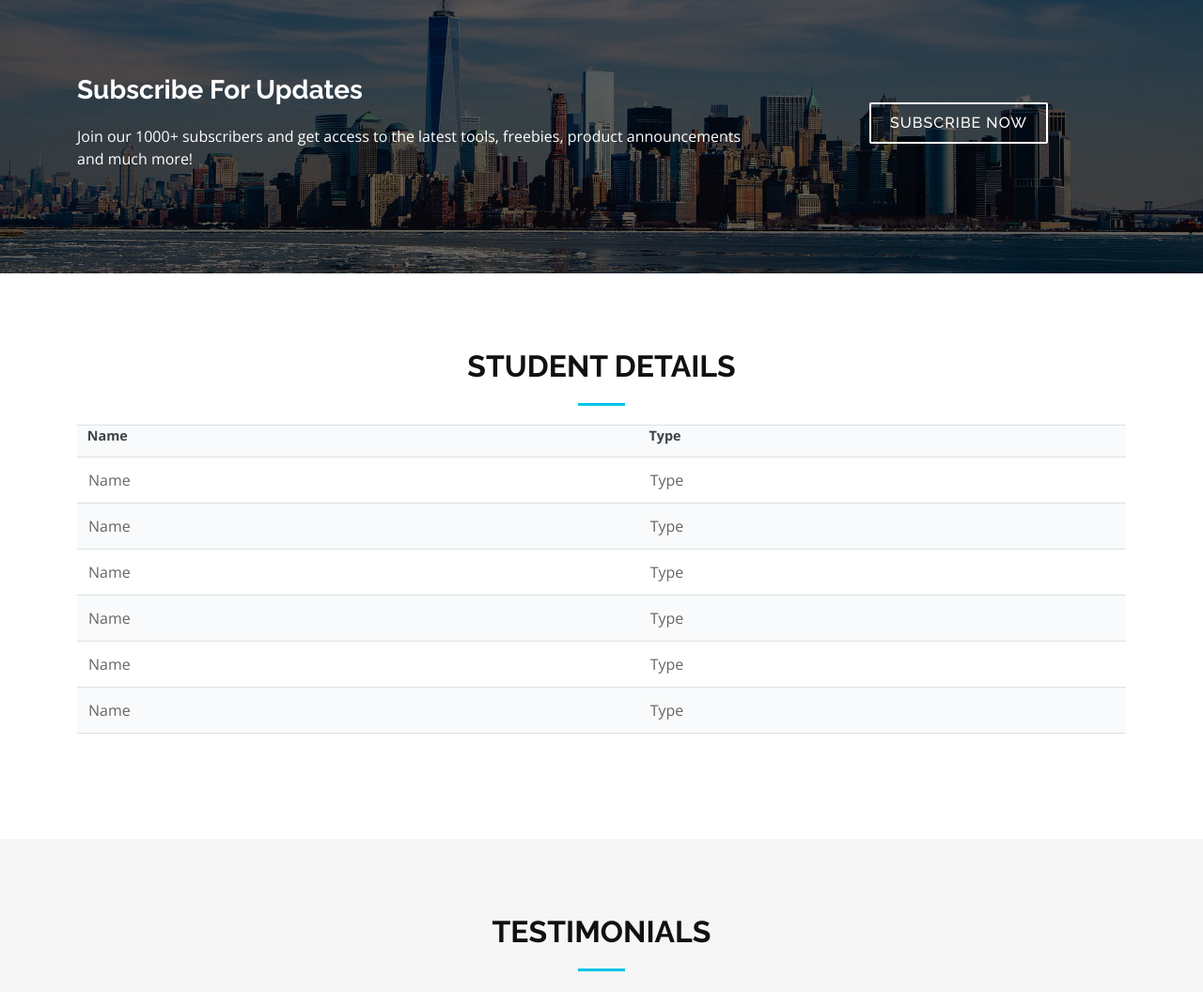
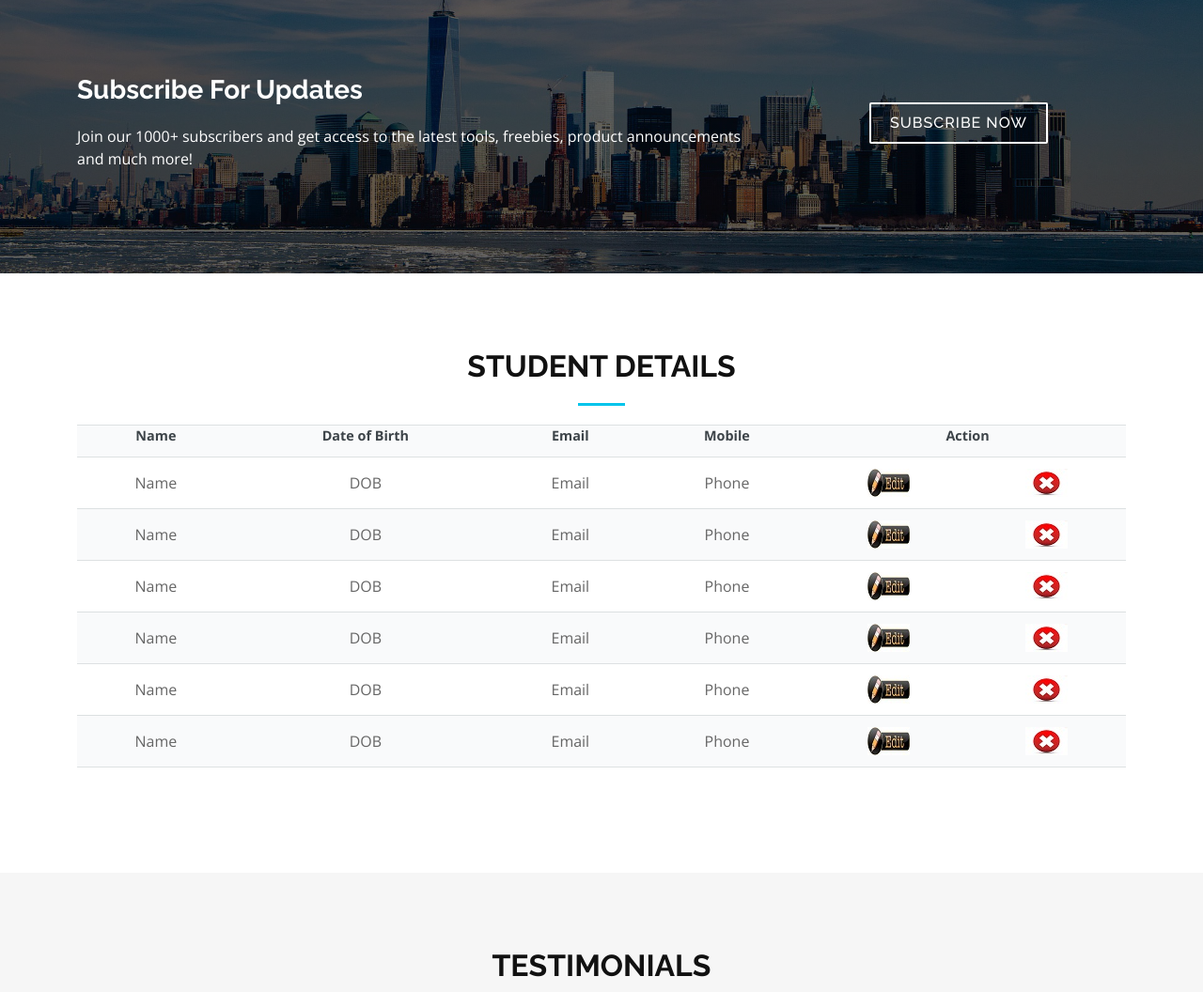
Before and after one commit to harisharma212/PyMan, a Django app: page /home/ in a window 1280 px wide. Shown: the part 2021-3077 px from the top of the page at 94% size. Run offline with Django 3.2, Linux system fonts and the light colour scheme; some libraries are stand-ins or nearby versions.

Commit message:
Modified Students page & added edit, delete buttons

```diff
--- a/Student/MyApp/Templates/home.html
+++ b/Student/MyApp/Templates/home.html
@@ -234,12 +234,19 @@
 
               <tr>
                 <th>Name</th>
-                <th>Type</th>
+                <th>Date of Birth</th>
+                <th>Email</th>
+                <th>Mobile</th>
+                <th colspan="2" text-align="center">Action</th>
               </tr>
               {% for i in '012345'|make_list %}
                 <tr>
                   <td>Name</td>
-                  <td>Type</td>
+                  <td>DOB</td>
+                  <td>Email</td>
+                  <td>Phone</td>
+                  <td><a href="/home/"><img src="{% static 'assets/img/edit.jpg' %}" ></a></td>
+                  <td><a href="/home/"><img src="{% static 'assets/img/delete.png' %}" ></a></td>
                 </tr>
               {% endfor %}
             </table>
--- a/Student/MyApp/static/assets/css/style.css
+++ b/Student/MyApp/static/assets/css/style.css
@@ -64,14 +64,17 @@ h1, h2, h3, h4, h5, h6 {
       border: solid 1px rgba(210, 215, 217, 0.75);
       border-left: 0;
       border-right: 0;
+      text-align: center;
     }
 
       table tbody tr:nth-child(2n + 1) {
         background-color: rgba(230, 235, 237, 0.25);
+        text-align: center;
       }
 
     table td {
       padding: 0.75em 0.75em;
+      text-align: center;
     }
 
     table th {
@@ -79,7 +82,7 @@ h1, h2, h3, h4, h5, h6 {
       font-size: 0.9em;
       font-weight: 600;
       padding: 0 0.75em 0.75em 0.75em;
-      text-align: left;
+      text-align: center;
     }
 
     table thead {
```
Also changed, not shown: Student/MyApp/static/assets/img/delete.png (added), Student/MyApp/static/assets/img/edit.jpg (added).
